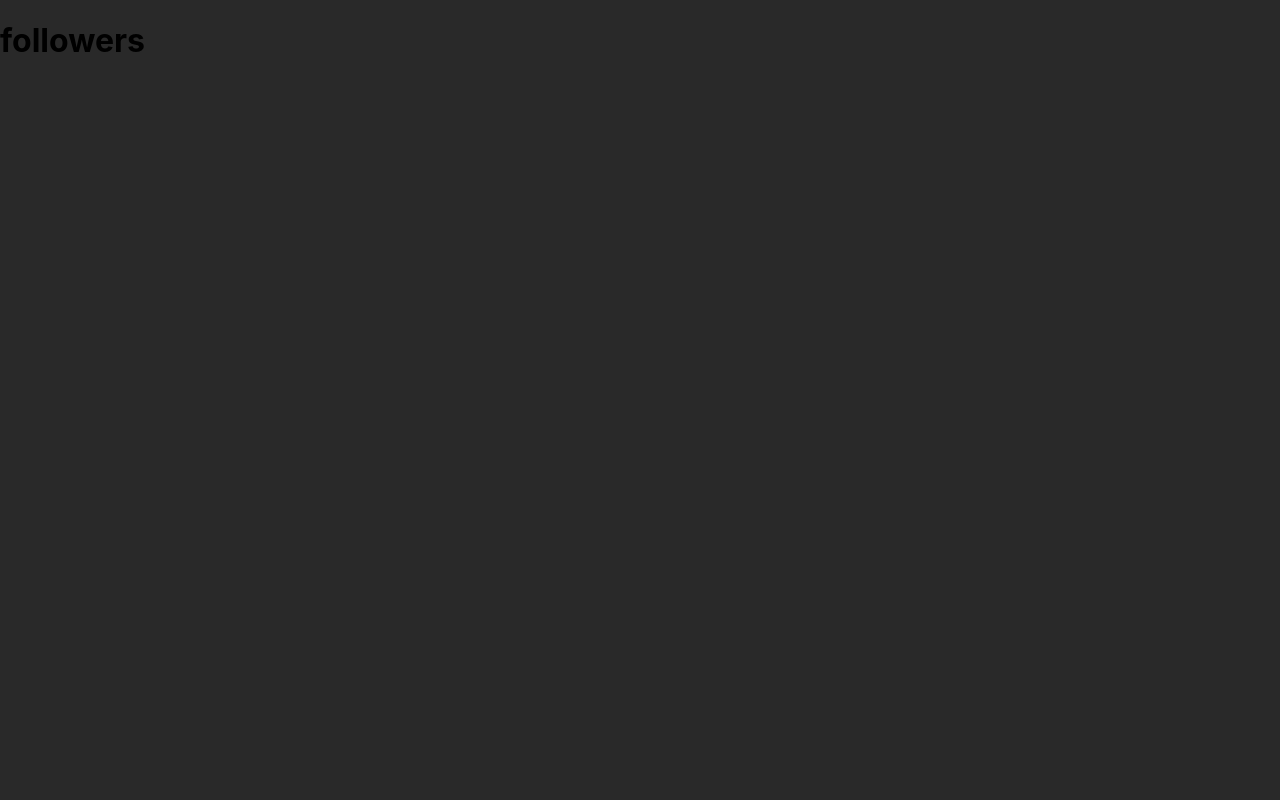
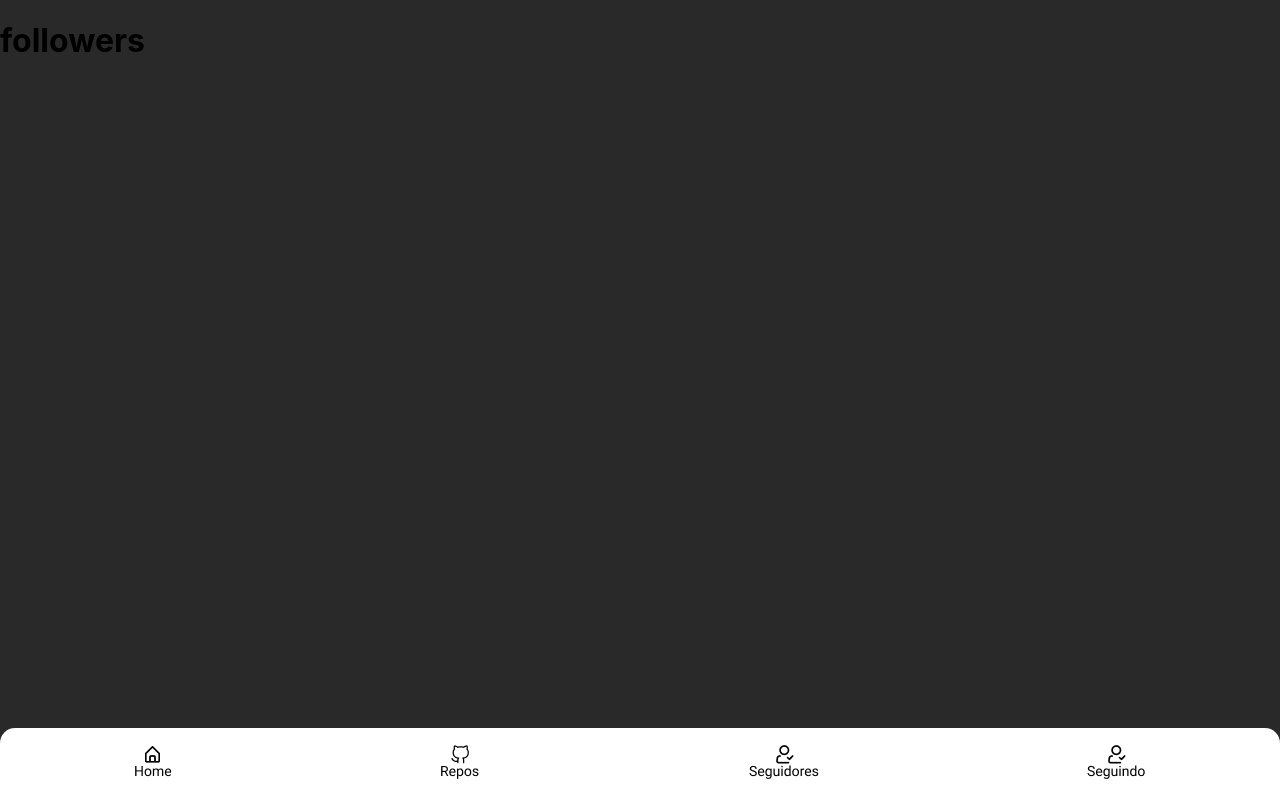
Before and after one commit to Fioravante1/GitHub-Search, a React (Create React App) app: page /followers in a window 1280 px wide. Built offline with nearby package versions, Linux system fonts and the light colour scheme.

Commit message:
Feat: Renderiza o footer nas pages

```diff
--- a/src/pages/Followers.jsx
+++ b/src/pages/Followers.jsx
@@ -1,9 +1,11 @@
 import React from 'react';
+import Footer from '../components/home/Footer';
 
 function Followers() {
   return (
     <div>
       <h1>followers</h1>
+      <Footer />
     </div>
   );
 }
--- a/src/pages/Following.jsx
+++ b/src/pages/Following.jsx
@@ -1,9 +1,11 @@
 import React from 'react';
+import Footer from '../components/home/Footer';
 
 function Following() {
   return (
     <div>
       <h1>Following</h1>
+      <Footer />
     </div>
   );
 }
--- a/src/pages/Repositories.jsx
+++ b/src/pages/Repositories.jsx
@@ -1,9 +1,11 @@
 import React from 'react';
+import Footer from '../components/home/Footer';
 
 function Repositories() {
   return (
     <div>
       <h1>Repositories</h1>
+      <Footer />
     </div>
   );
 }
```
